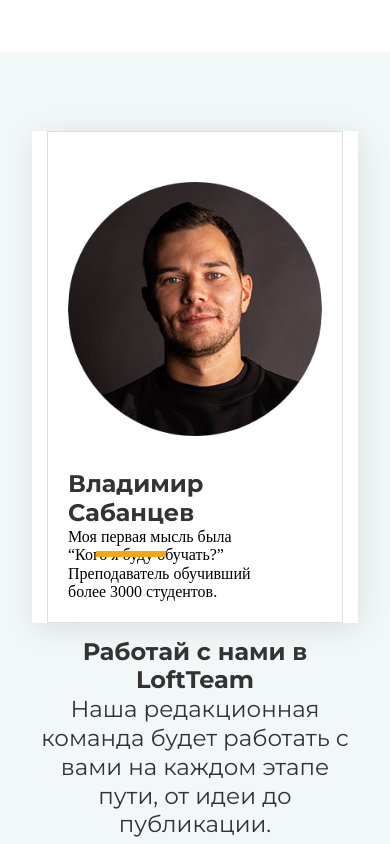
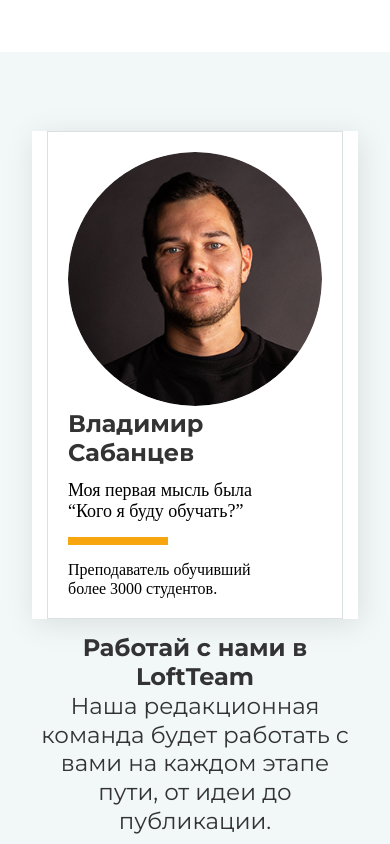
Before and after one commit to BarsBarsovich/ls-land, a website: page app/index.html in a window 390 px wide. Shown: the part 5780-6624 px from the top of the page. Drawn offline with Linux system fonts and the light colour scheme.

Commit message:
asefrg vv

```diff
--- a/app/css/blocks/cooperation.scss
+++ b/app/css/blocks/cooperation.scss
@@ -1,3 +1,15 @@
 .coopereation {
     background: #f2f7f8;
 }
+
+@media screen and (max-width: 1024px) {
+    .cooperation {
+        .container {
+            max-width: 100%;
+        }
+    }
+
+    .cooperation__container {
+        max-width: 100%;
+    }
+}
--- a/app/css/blocks/personal-card.scss
+++ b/app/css/blocks/personal-card.scss
@@ -6,7 +6,7 @@
         margin: 15px;
         border: 1px solid #dbe1e2;
         display: flex;
-        align-items: flex-start;
+        align-items: center;
         justify-content: center;
         &-logo{
           padding: 41px 0 34px 90px;
@@ -14,6 +14,33 @@
 
         &-text{
           padding: 50px 0 0 75px;
+          display: flex;
+          flex-flow: column nowrap;
+
+          .title_name {
+            font-size: 24px;
+            text-align: left;
+            margin: 0 0 12px 0;
+
+            &::after {
+              display: none;
+            }
+          }
+
+          .name-quote {
+            font-size: 32px;
+            font-weight: 300;
+
+            &::after {
+              display: block;
+              content: '';
+              background: #f7a60f;
+              width: 100px;
+              height: 8px;
+              margin: 16px 0;
+            }
+          }
+
         }
     }
 
@@ -23,6 +50,16 @@
       border-radius: 50%;
       object-fit: contain;
     }
+}
+
+@media screen and (max-width: 1024px) {
+  .personal-card__container-logo {
+    padding-left: 0;
+  }
+
+  .personal-card__img {
+    width: 200px;
+  }
 }
 
 @media screen and (max-width: 767px) {
@@ -39,9 +76,14 @@
 
   .personal-card__img {
     width: 100%;
+    height: auto;
   }
 
   .personal-card__container-text {
     padding: 0;
   }
+
+  .name-quote {
+    font-size: 18px !important;
+  }
 }
--- a/app/index.html
+++ b/app/index.html
@@ -198,8 +198,8 @@
               <img src="./img/personal-card/vova.png" alt="Владимир Сабанцев" class="personal-card__img">
             </div>
             <div class="personal-card__container-text">
-              <span class="title">Владимир Сабанцев</span>
-              <p>
+              <span class="title title_name">Владимир Сабанцев</span>
+              <p class="name-quote">
                 Моя первая мысль была <br />
                 “Кого я буду обучать?”
               </p>
```
Also changed, not shown: app/css/main.css.
